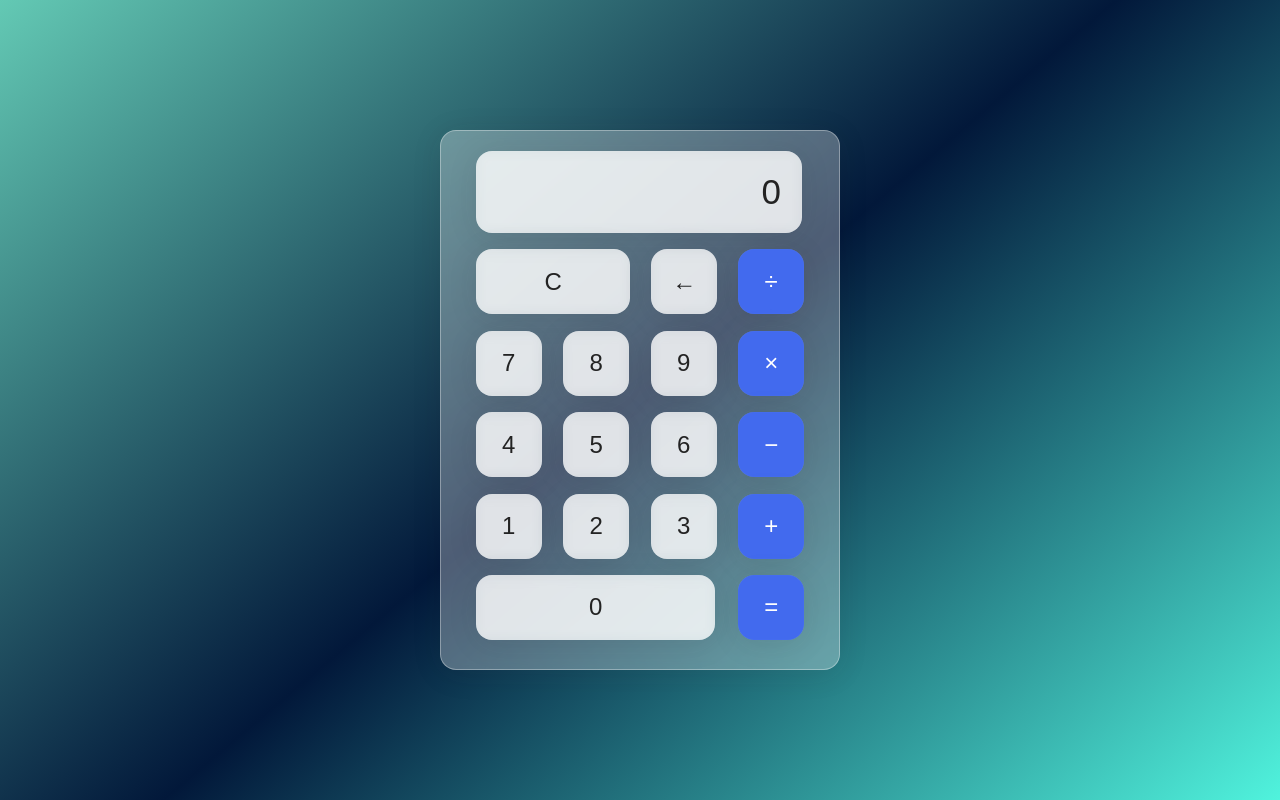
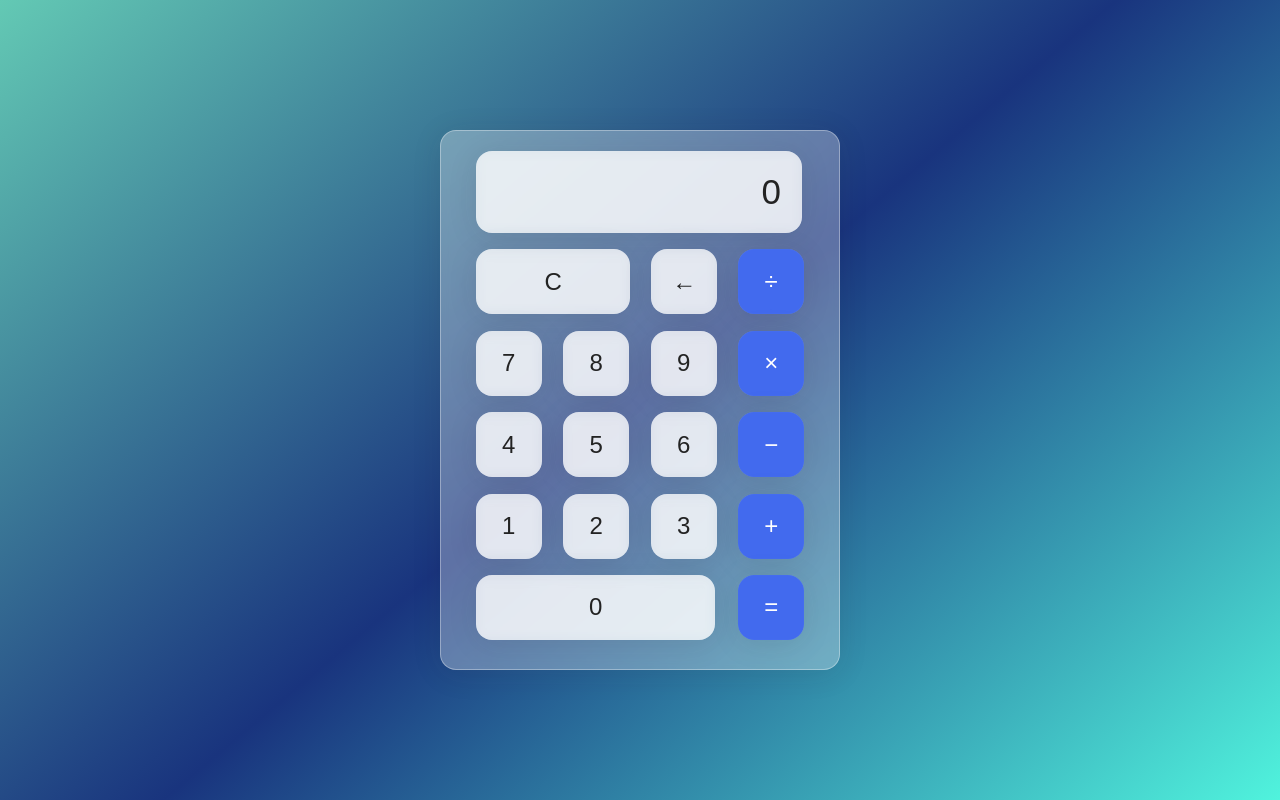
Before and after one commit to gabriellloc/Calculadora-em-JavaScript, a plain HTML site: page index.html in a window 1280 px wide. Drawn offline with Linux system fonts and the light colour scheme.

Commit message:
Alteracao no background

```diff
--- a/style.css
+++ b/style.css
@@ -14,7 +14,7 @@ html{
 
 body{
     align-items: center;
-    background: linear-gradient(320deg, #50f3dd, #02183a, #63c9b4);
+    background: linear-gradient(320deg, #50f3dd, #19347e, #63c9b4);
     display: flex;
     font-family:'Dosis', sans-serif;
     font-display: swap;
```
